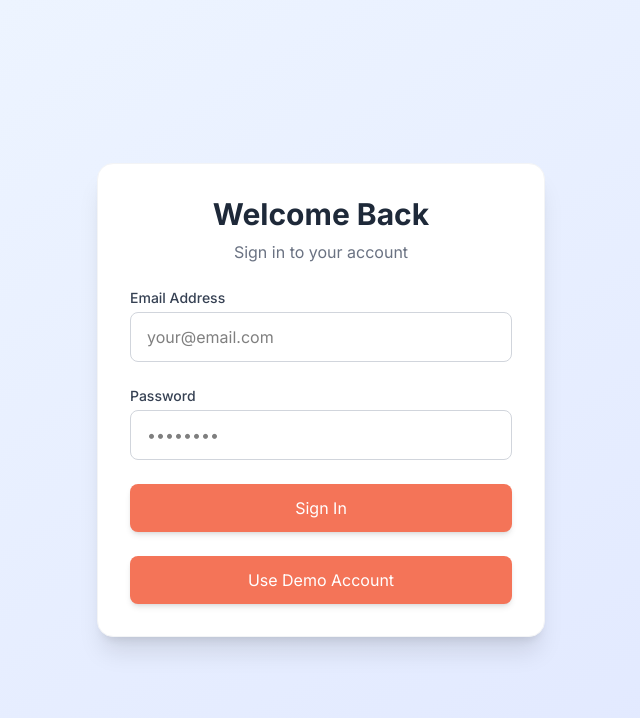
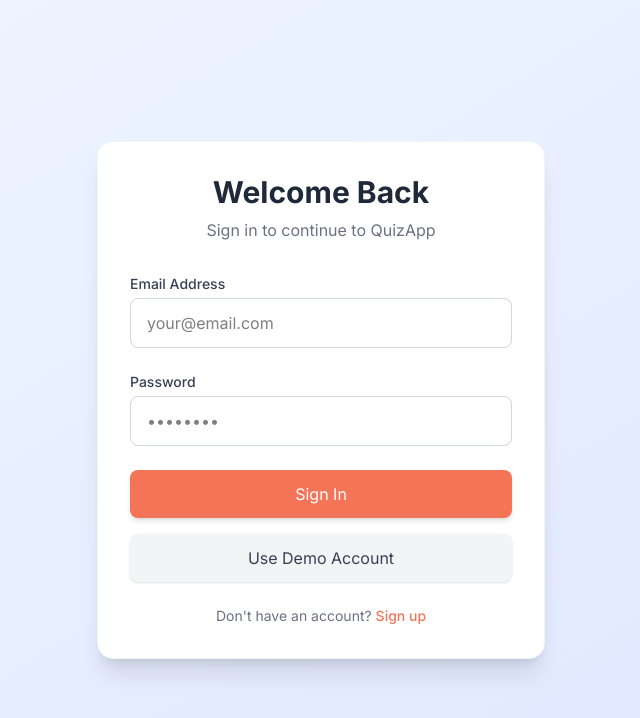
Before and after one commit to IbrahimGazi2022/Quiz-AI, a Next.js app: page /login in a window 1280 px wide. Shown: the top 718 px of the page, without its empty margins (319-959 px from the left). Built offline with nearby package versions, Linux system fonts and the light colour scheme; no server answers.

Commit message:
Make Private Routes using Clerk

```diff
--- a/app/login/page.tsx
+++ b/app/login/page.tsx
@@ -1,17 +1,19 @@
 'use client';
 
-import { useSignIn, useUser } from "@clerk/nextjs";
 import { useRouter } from "next/navigation";
 import { useEffect, useState } from "react";
+import { useSignIn, useUser } from "@clerk/nextjs";
 
 const LoginPage = () => {
     const router = useRouter();
     const { isSignedIn } = useUser();
-    const { signIn, isLoaded } = useSignIn();
+    const { signIn, isLoaded, setActive } = useSignIn();
 
     const [email, setEmail] = useState("");
     const [password, setPassword] = useState("");
     const [errorMsg, setErrorMsg] = useState("");
+    const [isLoading, setIsLoading] = useState(false);
+
 
     useEffect(() => {
         if (isSignedIn) {
@@ -21,8 +23,9 @@ const LoginPage = () => {
 
     const handleLogin = async (e: React.FormEvent) => {
         e.preventDefault();
-        if (!isLoaded) return;
-
+        if (!isLoaded || isLoading) return;
+        setIsLoading(true);
+        setErrorMsg("");
         try {
             const result = await signIn.create({
                 identifier: email,
@@ -30,13 +33,25 @@ const LoginPage = () => {
             });
 
             if (result.status === "complete") {
+                await setActive({ session: result.createdSessionId });
                 router.push("/quiz/topics");
             } else {
-                setErrorMsg("Login not completed. Try again.");
+                setErrorMsg("Please complete additional authentication steps");
             }
         } catch (err: any) {
             console.error("Login error:", err);
-            setErrorMsg(err.errors?.[0]?.message || "Login failed");
+            if (err.errors?.[0]?.code === "form_identifier_exists") {
+                router.push("/quiz/topics");
+                return;
+            } else if (err.errors?.[0]?.code === "form_password_incorrect") {
+                setErrorMsg("Incorrect password. Please try again.");
+            } else if (err.errors?.[0]?.code === "form_identifier_not_found") {
+                setErrorMsg("Account not found. Please check your email.");
+            } else {
+                setErrorMsg(err.errors?.[0]?.message || "Login failed. Please try again.");
+            }
+        } finally {
+            setIsLoading(false);
         }
     };
 
@@ -48,51 +63,86 @@ const LoginPage = () => {
     return (
         <div className="min-h-screen flex items-center justify-center bg-gradient-to-br from-blue-50 to-indigo-100 p-4">
             <div className="bg-white p-8 rounded-2xl shadow-xl w-full max-w-md border border-gray-100">
-                <h2 className="text-3xl font-bold text-center text-gray-800 mb-2">Welcome Back</h2>
-                <p className="text-gray-500 text-center mb-6">Sign in to your account</p>
+                <div className="text-center mb-8">
+                    <h2 className="text-3xl font-bold text-gray-800 mb-2">Welcome Back</h2>
+                    <p className="text-gray-500">Sign in to continue to QuizApp</p>
+                </div>
 
                 <form className="space-y-6" onSubmit={handleLogin}>
                     <div>
-                        <label className="block text-sm font-medium text-gray-700 mb-1">Email Address</label>
+                        <label htmlFor="email" className="block text-sm font-medium text-gray-700 mb-1">
+                            Email Address
+                        </label>
                         <input
+                            id="email"
                             type="email"
                             required
                             value={email}
                             onChange={(e) => setEmail(e.target.value)}
                             className="w-full px-4 py-3 rounded-lg border border-gray-300 focus:ring-2 focus:ring-[#F47458] focus:border-[#F47458] transition"
                             placeholder="your@email.com"
+                            autoComplete="username"
                         />
                     </div>
 
                     <div>
-                        <label className="block text-sm font-medium text-gray-700 mb-1">Password</label>
+                        <label htmlFor="password" className="block text-sm font-medium text-gray-700 mb-1">
+                            Password
+                        </label>
                         <input
+                            id="password"
                             type="password"
                             required
                             value={password}
                             onChange={(e) => setPassword(e.target.value)}
                             className="w-full px-4 py-3 rounded-lg border border-gray-300 focus:ring-2 focus:ring-[#F47458] focus:border-[#F47458] transition"
                             placeholder="••••••••"
+                            autoComplete="current-password"
                         />
                     </div>
 
-                    {errorMsg && <p className="text-red-500 text-sm text-center">{errorMsg}</p>}
+                    {errorMsg && (
+                        <div className="p-3 bg-red-50 text-red-600 text-sm rounded-lg">
+                            {errorMsg}
+                        </div>
+                    )}
 
+                    <div className="space-y-4">
                         <button
                             type="submit"
-                        className="w-full bg-[#F47458] text-white py-3 px-4 rounded-lg hover:bg-[#e06a50] transition shadow-md focus:outline-none focus:ring-2 focus:ring-[#F47458] focus:ring-offset-2"
+                            disabled={isLoading}
+                            className={`w-full flex justify-center items-center gap-2 bg-[#F47458] text-white py-3 px-4 rounded-lg transition shadow-md focus:outline-none focus:ring-2 focus:ring-[#F47458] focus:ring-offset-2 ${isLoading ? "opacity-70 cursor-not-allowed" : "hover:bg-[#e06a50]"
+                                }`}
                         >
-                        Sign In
+                            {isLoading ? (
+                                <>
+                                    <svg className="animate-spin h-5 w-5 text-white" xmlns="http://www.w3.org/2000/svg" fill="none" viewBox="0 0 24 24">
+                                        <circle className="opacity-25" cx="12" cy="12" r="10" stroke="currentColor" strokeWidth="4"></circle>
+                                        <path className="opacity-75" fill="currentColor" d="M4 12a8 8 0 018-8V0C5.373 0 0 5.373 0 12h4zm2 5.291A7.962 7.962 0 014 12H0c0 3.042 1.135 5.824 3 7.938l3-2.647z"></path>
+                                    </svg>
+                                    Signing in...
+                                </>
+                            ) : "Sign In"}
                         </button>
 
                         <button
                             type="button"
                             onClick={fillDemoCredentials}
-                        className="w-full bg-[#F47458] text-white py-3 px-4 rounded-lg hover:bg-[#e06a50] transition shadow-md focus:outline-none focus:ring-2 focus:ring-[#F47458] focus:ring-offset-2"
+                            className="w-full bg-gray-100 text-gray-700 py-3 px-4 rounded-lg hover:bg-gray-200 transition shadow-sm focus:outline-none focus:ring-2 focus:ring-gray-300 focus:ring-offset-2"
                         >
                             Use Demo Account
                         </button>
+                    </div>
                 </form>
+
+                <div className="mt-6 text-center text-sm text-gray-500">
+                    Don't have an account?{' '}
+                    <button
+                        className="font-medium text-[#F47458] hover:text-[#e06a50]"
+                    >
+                        Sign up
+                    </button>
+                </div>
             </div>
         </div>
     );
--- a/middleware.ts
+++ b/middleware.ts
@@ -1,12 +1,25 @@
-import { clerkMiddleware } from '@clerk/nextjs/server';
+import { clerkMiddleware, createRouteMatcher } from '@clerk/nextjs/server'
+import { NextResponse } from 'next/server'
 
-export default clerkMiddleware();
+const isProtectedRoute = createRouteMatcher([
+    '/quiz/topics(.*)',
+    '/quiz(.*)',
+])
+
+export default clerkMiddleware(async (auth, req) => {
+    if (isProtectedRoute(req)) {
+        const { userId } = await auth()
+        if (!userId) {
+            return NextResponse.redirect(new URL('/login', req.url))
+        }
+        return NextResponse.next()
+    }
+    return NextResponse.next()
+})
 
 export const config = {
     matcher: [
-        // Skip Next.js internals and all static files, unless found in search params
         '/((?!_next|[^?]*\\.(?:html?|css|js(?!on)|jpe?g|webp|png|gif|svg|ttf|woff2?|ico|csv|docx?|xlsx?|zip|webmanifest)).*)',
-        // Always run for API routes
         '/(api|trpc)(.*)',
     ],
-};
+}
```
Lines whose indentation alone changed are shown as unchanged.
